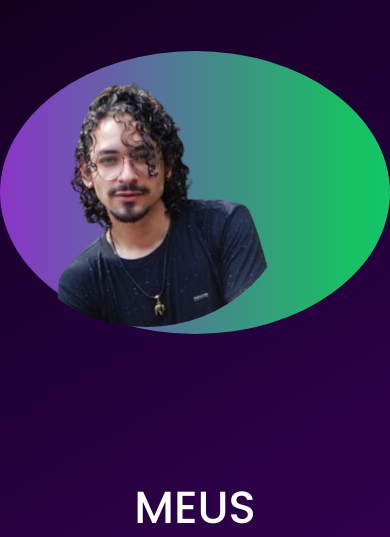
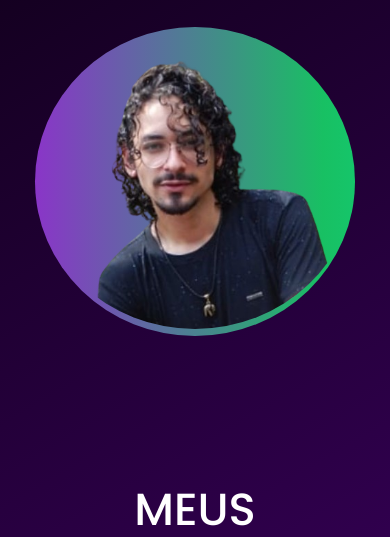
Before and after one commit to AlexandreSFreire/portfolio, a plain HTML site: page index.html in a window 390 px wide. Shown: the part 560-1097 px from the top of the page. Drawn offline with nearby package versions, Linux system fonts and the light colour scheme.

Commit message:
Add files via upload

```diff
--- a/src/css/responsivo.css
+++ b/src/css/responsivo.css
@@ -33,7 +33,7 @@
     }
 
     .home .container-foto img{
-        max-width: 75%;
+        max-width: 320px;
     }
 
     .projetos{
```
